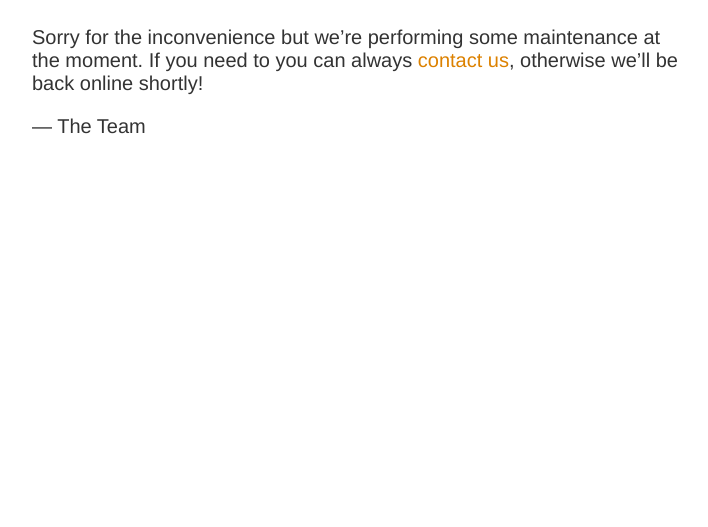
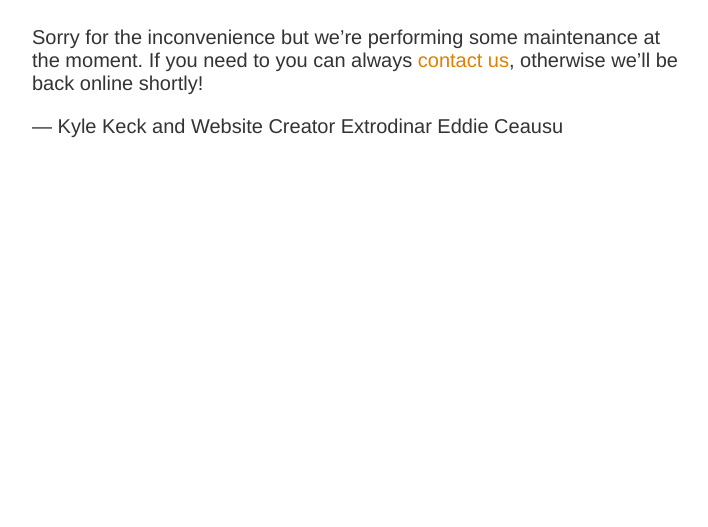
Before and after one commit to EddieCeausu/Sorry-Psychology, a plain HTML site: page index.html in a window 1280 px wide. Shown: the part 273-800 px from the top of the page, without its empty margins (283-991 px from the left). Drawn offline with Linux system fonts and the light colour scheme.

Commit message:
site down changes

```diff
--- a/index.html
+++ b/index.html
@@ -13,6 +13,6 @@
     <h1>We&rsquo;ll be back soon!</h1>
     <div>
         <p>Sorry for the inconvenience but we&rsquo;re performing some maintenance at the moment. If you need to you can always <a href="mailto:s807230@student.knoxschools.org">contact us</a>, otherwise we&rsquo;ll be back online shortly!</p>
-        <p>&mdash; The Team</p>
+        <p>&mdash; Kyle Keck and Website Creator Extrodinar Eddie Ceausu</p>
     </div>
 </article>
```
